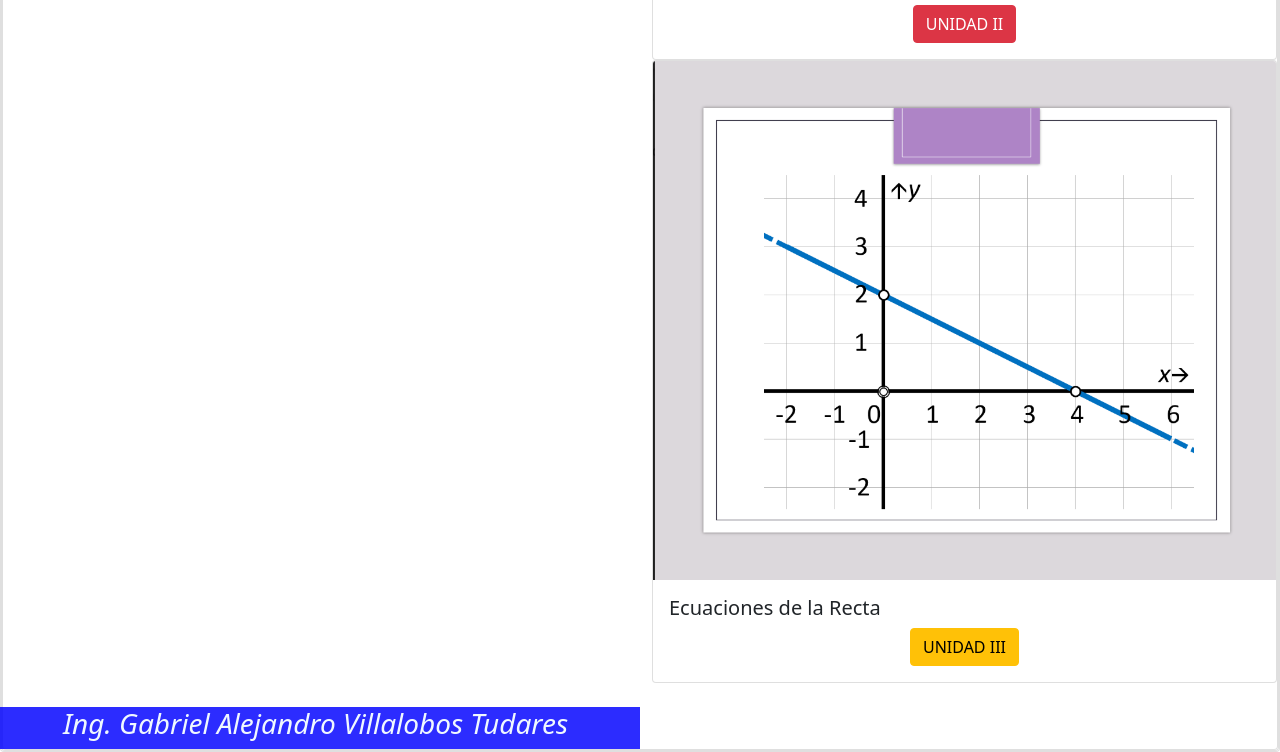
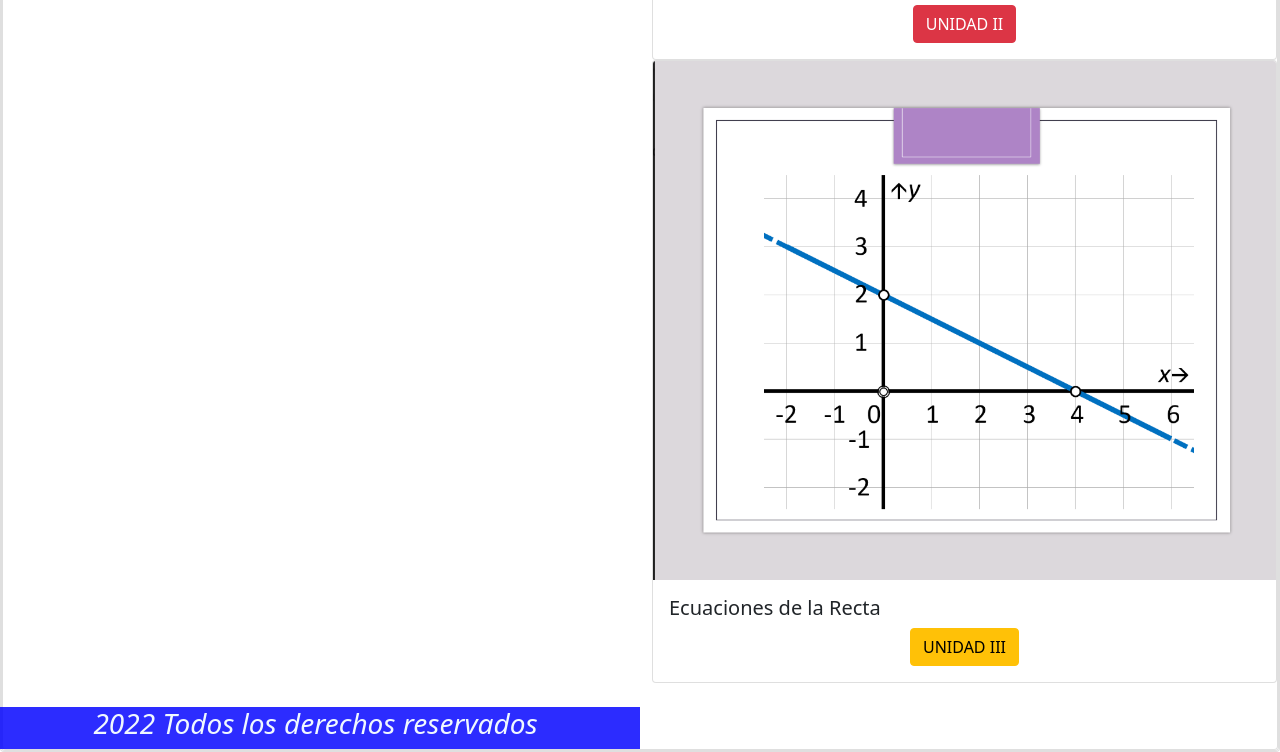
Before and after one commit to valeriaa15/valeriaar, a plain HTML site: page index.html in a window 1280 px wide. Shown: the part 2058-2810 px from the top of the page. Drawn offline with nearby package versions, Linux system fonts and the light colour scheme.

Commit message:
Update index.html

```diff
--- a/index.html
+++ b/index.html
@@ -4,7 +4,7 @@
     <meta charset="UTF-8">
     <meta http-equiv="X-UA-Compatible" content="IE=edge">
     <meta name="viewport" content="width=device-width, initial-scale=1.0">
-    <title>Matemáticas III</title>
+    <title>Matemáticas III - Almanza </title>
     <link href="https://cdn.jsdelivr.net/npm/bootstrap@5.1.3/dist/css/bootstrap.min.css" rel="stylesheet" integrity="sha384-1BmE4kWBq78iYhFldvKuhfTAU6auU8tT94WrHftjDbrCEXSU1oBoqyl2QvZ6jIW3" crossorigin="anonymous">
     <script src="https://cdn.jsdelivr.net/npm/bootstrap@5.0.2/dist/js/bootstrap.bundle.min.js" integrity="sha384-MrcW6ZMFYlzcLA8Nl+NtUVF0sA7MsXsP1UyJoMp4YLEuNSfAP+JcXn/tWtIaxVXM" crossorigin="anonymous"></script>
 <link rel="stylesheet" href="CSS/Inicio.css">
@@ -112,7 +112,7 @@
 
                             </div>
                           </div>
-                          <footer><h3>Ing. Gabriel Alejandro Villalobos Tudares</h3></footer>
+                          <footer><h3> 2022 Todos los derechos reservados</h3></footer>
         </div>
     </header>
 </body>
```
